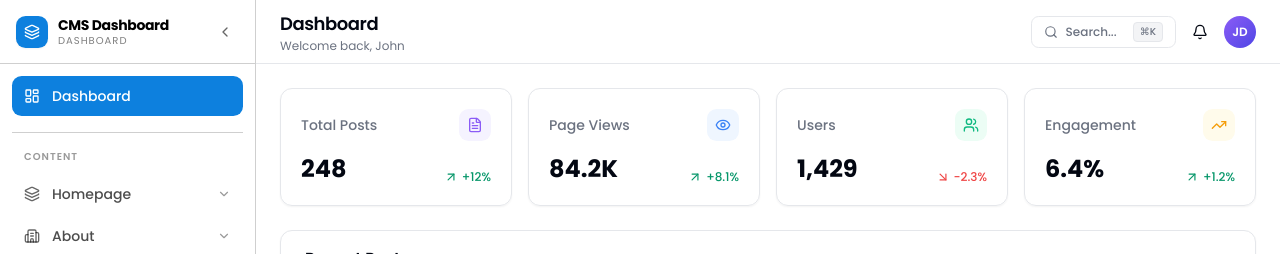
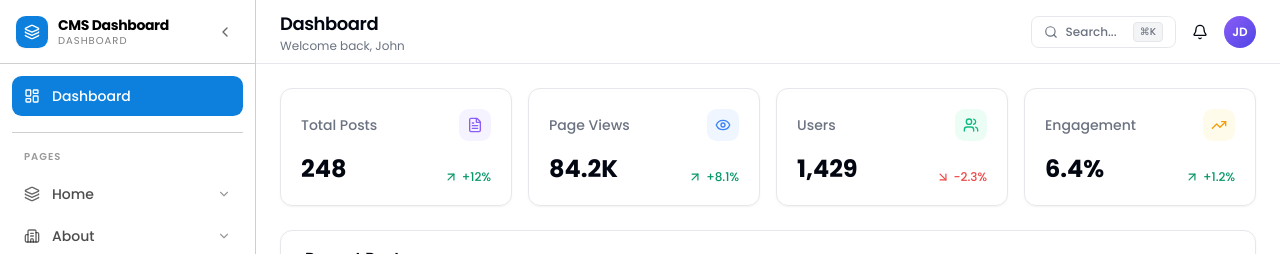
Before and after one commit to alxtim10/alx-dashboard, a Next.js app: page / in a window 1280 px wide. Shown: the top 254 px of the page. Built offline with nearby package versions, Linux system fonts and the light colour scheme.

Commit message:
fix:update menu name homepage beocme home

```diff
--- a/src/components/sidebar.tsx
+++ b/src/components/sidebar.tsx
@@ -39,7 +39,7 @@ const mainNav: NavItem[] = [
 
 const contentNav: NavItem[] = [
   {
-    label: "Homepage",
+    label: "Home",
     icon: Layers,
     children: [
       { label: "Hero Slides",       href: "/content/homepage/hero-slides",  icon: Image },
@@ -338,7 +338,7 @@ export function Sidebar() {
           {/* Content */}
           {!collapsed && (
             <p className="mb-1.5 px-3 text-[10px] font-semibold uppercase tracking-widest text-sidebar-foreground/40">
-              Content
+              Pages
             </p>
           )}
           <NavSection items={contentNav} collapsed={collapsed} pathname={pathname} />
```
